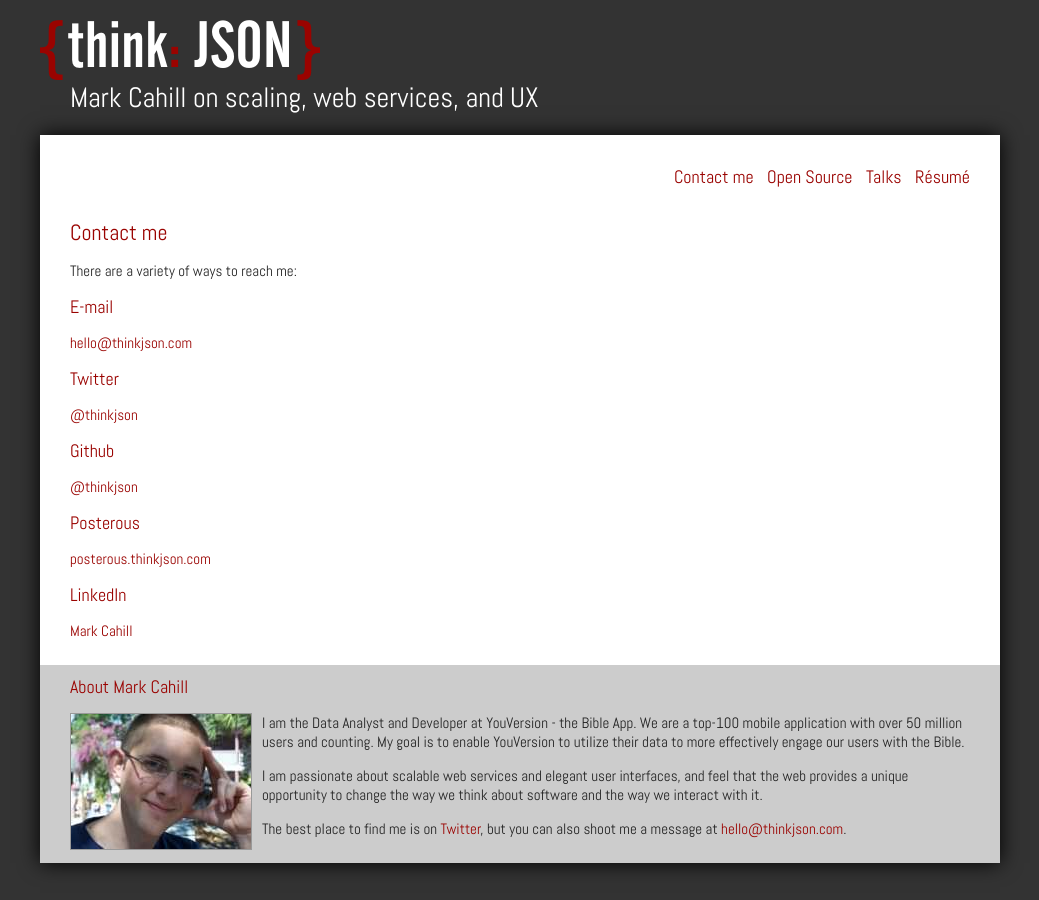
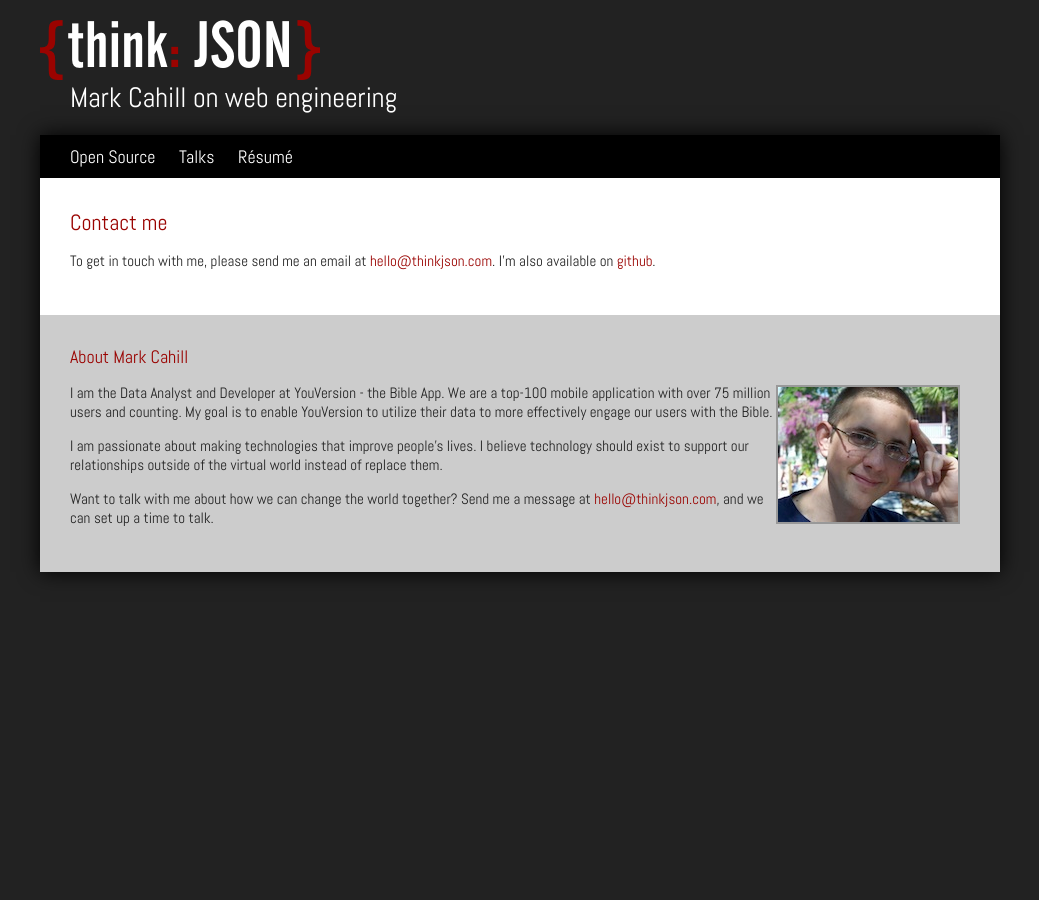
Before and after one commit to thinkjson/thinkjson.github.com, a Jekyll site: the page built from _posts/1900-01-01-contact.md, in a window 1280 px wide. Shown: the whole page, without its empty margins (120-1159 px from the left). Built offline with Jekyll 4.4.1, drawn with Linux system fonts in a browser that asks for light colours; nearby versions of some CDN libraries.

Commit message:
Updated site design to remove Twitter and tweak some stuff

```diff
--- a/_layouts/default.html
+++ b/_layouts/default.html
@@ -14,13 +14,12 @@
 <body>
 
 <div id="logo">
-    <h1><a href="/">Mark Cahill on scaling, web services, and UX</a></h1>
+    <h1><a href="/">Mark Cahill on <span class="stuff">web engineering</span></a></h1>
 </div>
 
 <div id="container">
 
     <div id="nav">
-        <a href="/contact/">Contact me</a>
         <a href="/open-source/">Open Source</a>
         <a href="/talks/">Talks</a>
         <a href="/downloads/Mark%20Cahill%20-%20resume.pdf">Résumé</a>
@@ -31,23 +30,22 @@
     </div>
 
     <div id="sidebar">
+        <img src="/images/portrait.jpg" alt="Me" class="portrait" />
         <div>
             <h3>About Mark Cahill</h3>
 
-            <p><img src="/images/portrait.jpg" alt="Me" class="portrait" />
+            <p>
                 I am the Data Analyst and Developer at YouVersion - the Bible App.
-                We are a top-100 mobile application with over 50 million users
+                We are a top-100 mobile application with over 75 million users
                 and counting. My goal is to enable YouVersion to utilize their data
                 to more effectively engage our users with the Bible.</p>
 
-            <p>I am passionate about scalable web services and elegant user interfaces,
-                and feel that the web provides a unique opportunity to change the way
-                we think about software and the way we interact with it.</p>
+            <p>
+                I am passionate about making technologies that improve people's lives. I believe technology should exist to support our relationships outside of the virtual world instead of replace them.</p>
 
-            <p>The best place to find me is on
-                <a href="http://twitter.com/thinkjson">Twitter</a>,
-                but you can also shoot me a message at
-                <a href="mailto:hello@thinkjson.com">hello@thinkjson.com</a>.</p>
+            <p>
+                Want to talk with me about how we can change the world together? Send me a message at
+                <a href="mailto:hello@thinkjson.com">hello@thinkjson.com</a>, and we can set up a time to talk.</p>
         </div>
 
     </div>
--- a/_posts/1900-01-01-contact.md
+++ b/_posts/1900-01-01-contact.md
@@ -3,19 +3,4 @@ title: "Contact me"
 layout: page
 ---
 
-There are a variety of ways to reach me:
-
-### E-mail
-[hello@thinkjson.com](mailto:hello@thinkjson.com)
-
-### Twitter
-[@thinkjson](https://twitter.com/#!/thinkjson)
-
-### Github
-[@thinkjson](https://github.com/thinkjson)
-
-### Posterous
-[posterous.thinkjson.com](http://posterous.thinkjson.com/)
-
-### LinkedIn
-[Mark Cahill](http://www.linkedin.com/in/thinkjson)
+To get in touch with me, please send me an email at [hello@thinkjson.com](mailto:hello@thinkjson.com). I'm also available on [github](https://github.com/thinkjson).
--- a/css/styles.css
+++ b/css/styles.css
@@ -4,23 +4,25 @@ h1, h1 a{font-size:28px;padding:0 1%;}
 h2, h2 a{font-size:22px;}
 h3, h3 a, #nav a{font-size:18px;}
 h4{font-weight:bold;}
-body{background: #333;margin:20px 0;}
+body{background: #222;margin:20px 0;}
+a{color:#9A0300;text-decoration:none;}
 #logo{max-width:960px;margin:0 auto;}
-#logo a{background:url(/images/logo_dark.png) 0 0 no-repeat;padding:60px 0 0 30px;color:#fff;}
+#logo a{background:url(/images/logo_dark.png) 0 0 no-repeat;padding:60px 300px 0 30px;}
 #logo h1{display:block;margin:80px 0 20px 0;padding:0;}
+#logo a,#logo a span{color:#fff;font-size: 28px;}
 #container{max-width:960px;margin:0 auto;background-color:#fff;box-shadow: 0 0 20px #000;}
-#content{padding:0 30px 10px 30px;}
-#sidebar{background-color:#ccc;padding:10px 30px;}
-#nav{text-align:right;padding:30px;}
-#nav a{margin-left:10px;}
+#content{padding:30px;}
+#sidebar{background-color:#ccc;padding:30px;}
+#nav{padding:10px 30px;background-color:#000;}
+#nav a{margin-right:20px;color:#fff;}
+#nav a:hover{color:#9A0300;}
 input, textarea{border:1px solid #ddd;}
 textarea{min-width:500px;height:200px;}
 .edit input, .edit textarea{width:80%;}
 .description, .description a{font-size:8pt;margin-bottom:15px;}
-a{color:#9A0300;text-decoration:none;}
 form th{text-align:left;}
 .required{display:none;}
-.portrait{border:1px solid #999;float:left;margin: 0 10px 10px 0;}
+.portrait{border:2px solid #999;float:right;margin: 40px 10px 10px 0;}
 .previous{clear:left;}
 .highlight .kd { font-weight: bold } /* Keyword.Declaration */
 .highlight .mi { color: #01595D } /* Literal.Number.Integer */
--- a/js/general.js
+++ b/js/general.js
@@ -55,3 +55,31 @@ var thinkjson = {
 };
 
 thinkjson.init();
+
+var stuff = [
+    "scaling APIs",
+    "engaging the heart",
+    "Big Data",
+    "web engineering",
+    "mobile telemetry",
+    "open source",
+    "programming languages",
+    "redefining the web",
+    "stateless interfaces",
+    "HTML5",
+    "user interface design",
+    "user experience design",
+    "Node.js",
+    "data analysis",
+    "Hadoop",
+    "BigQuery",
+    "the future of the web"
+];
+var thisStuff = 0;
+setInterval(function() {
+    thisStuff = Math.floor(Math.random() * stuff.length);
+    $(".stuff").fadeOut('slow', function() {
+            $(this).text(stuff[thisStuff]);
+        })
+        .fadeIn('slow');
+}, 5000);
```
Also changed, not shown: images/portrait.jpg.
